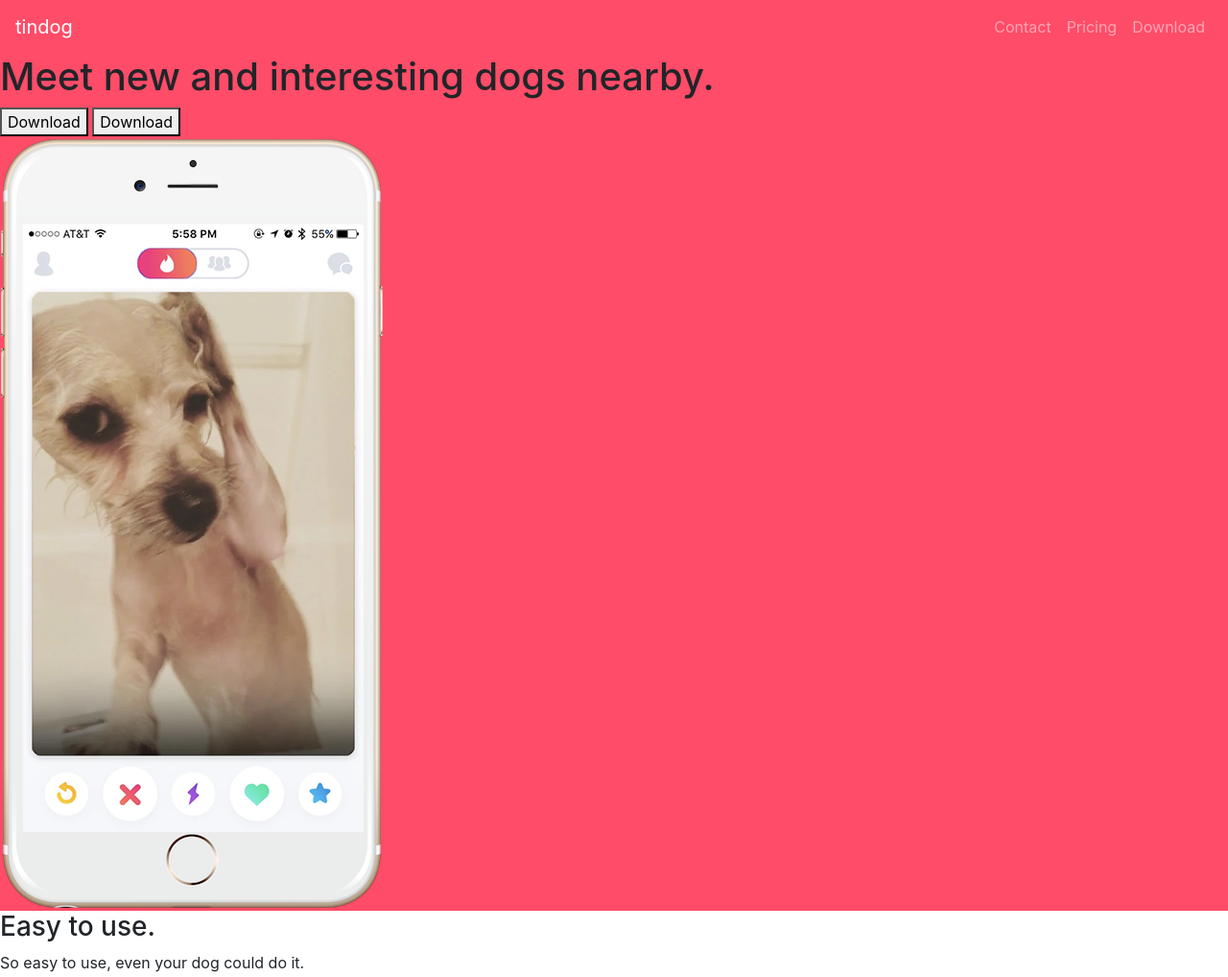
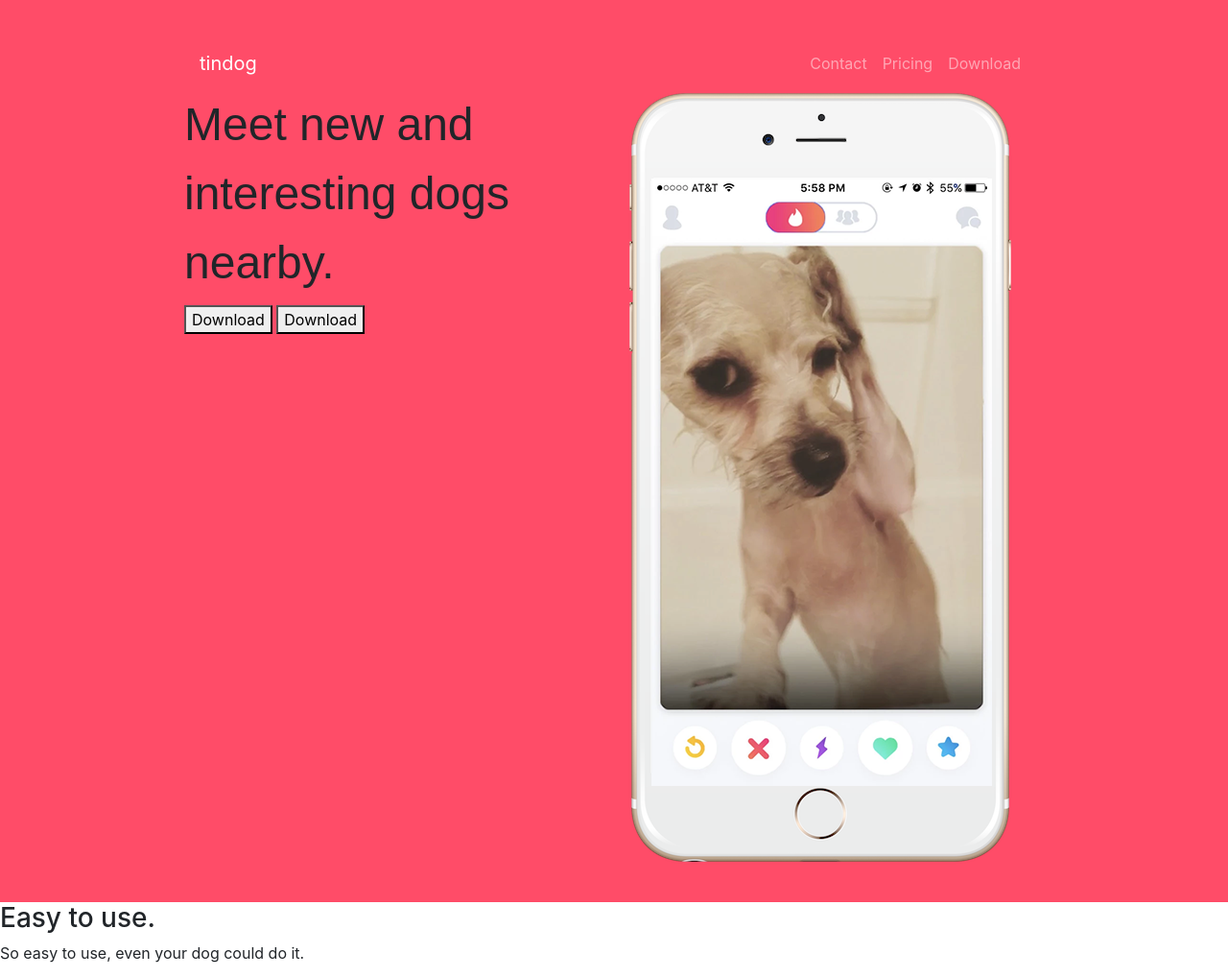
Before and after one commit to Akansha0211/tindog-website, a plain HTML site: page index.html in a window 1280 px wide. Shown: the top 1018 px of the page at 96% size. Drawn offline with nearby package versions, Linux system fonts and the light colour scheme.

Commit message:
Add fluid container

```diff
--- a/css/styles.css
+++ b/css/styles.css
@@ -1,3 +1,11 @@
 #title{
     background-color: #ff4c68;
 }
+.container-fluid{
+    padding: 3% 15%;
+}
+h1{
+    font-family: 'Montserrat-Black', sans-serif;
+    font-size: 3rem;
+    line-height: 1.5;
+}
--- a/index.html
+++ b/index.html
@@ -10,10 +10,13 @@
   <script src="https://code.jquery.com/jquery-3.5.1.slim.min.js" integrity="sha384-DfXdz2htPH0lsSSs5nCTpuj/zy4C+OGpamoFVy38MVBnE+IbbVYUew+OrCXaRkfj" crossorigin="anonymous"></script>
   <script src="https://cdn.jsdelivr.net/npm/popper.js@1.16.1/dist/umd/popper.min.js" integrity="sha384-9/reFTGAW83EW2RDu2S0VKaIzap3H66lZH81PoYlFhbGU+6BZp6G7niu735Sk7lN" crossorigin="anonymous"></script>
   <script src="https://cdn.jsdelivr.net/npm/bootstrap@4.5.3/dist/js/bootstrap.min.js" integrity="sha384-w1Q4orYjBQndcko6MimVbzY0tgp4pWB4lZ7lr30WKz0vr/aWKhXdBNmNb5D92v7s" crossorigin="anonymous"></script>
+
+  <link rel="preconnect" href="https://fonts.gstatic.com">
+  <link href="https://fonts.googleapis.com/css2?family=Montserrat:wght@300&family=Ubuntu&display=swap" rel="stylesheet">
 </head>
 <body>
     <section id="title">
-
+      <div class="container-fluid">
         <!-- Navbar   -->
         <nav class="navbar navbar-expand-md navbar-dark ">
           <a class="navbar-brand" href="">tindog</a>
@@ -34,20 +37,31 @@
             </ul>
           </div>
         </nav>
-
         <!-- Title -->
 
-    <div>
+       <!-- task
+
+       For desktop:
+       title and owload btn : 50% of width on left
+       img of phone on 50% width on right
+
+       for tablet and mobile:
+       take 100% width -->
+
+       <!-- task to do
+       Embed the fonts : Ubuntu and Monteserrat  -->
+        <div class="row">
+          <div class="col-lg-6">
             <h1>Meet new and interesting dogs nearby.</h1>
             <button type="button">Download</button>
             <button type="button">Download</button>
           </div>
-    <div>
+          <div class="col-lg-6">
             <img src="images/iphone6.png" alt="iphone-mockup">
           </div>
-
+        </div>
+      </div>
     </section>
-
   <!-- Features -->
 
   <section id="features">
```
Lines whose indentation alone changed are shown as unchanged.
